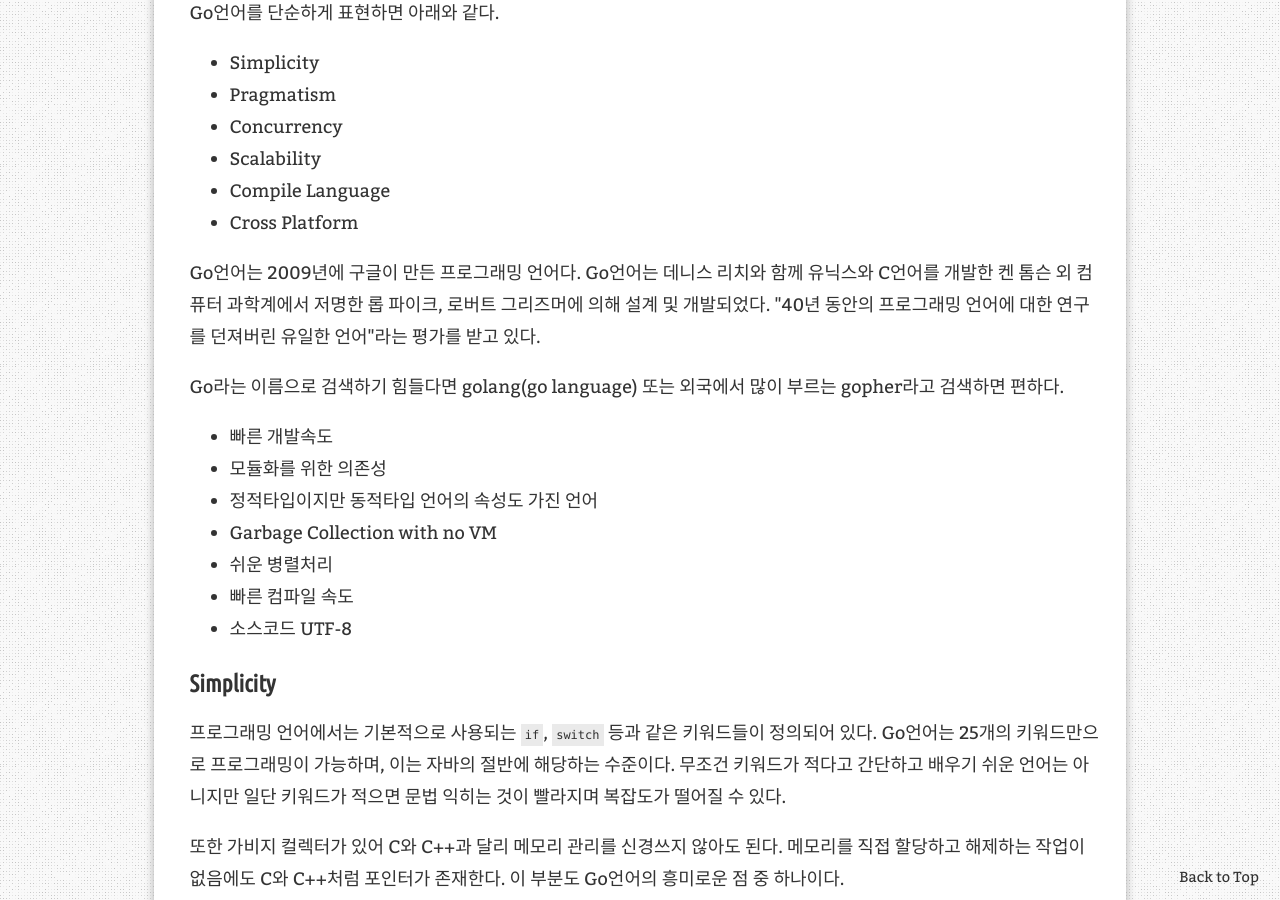
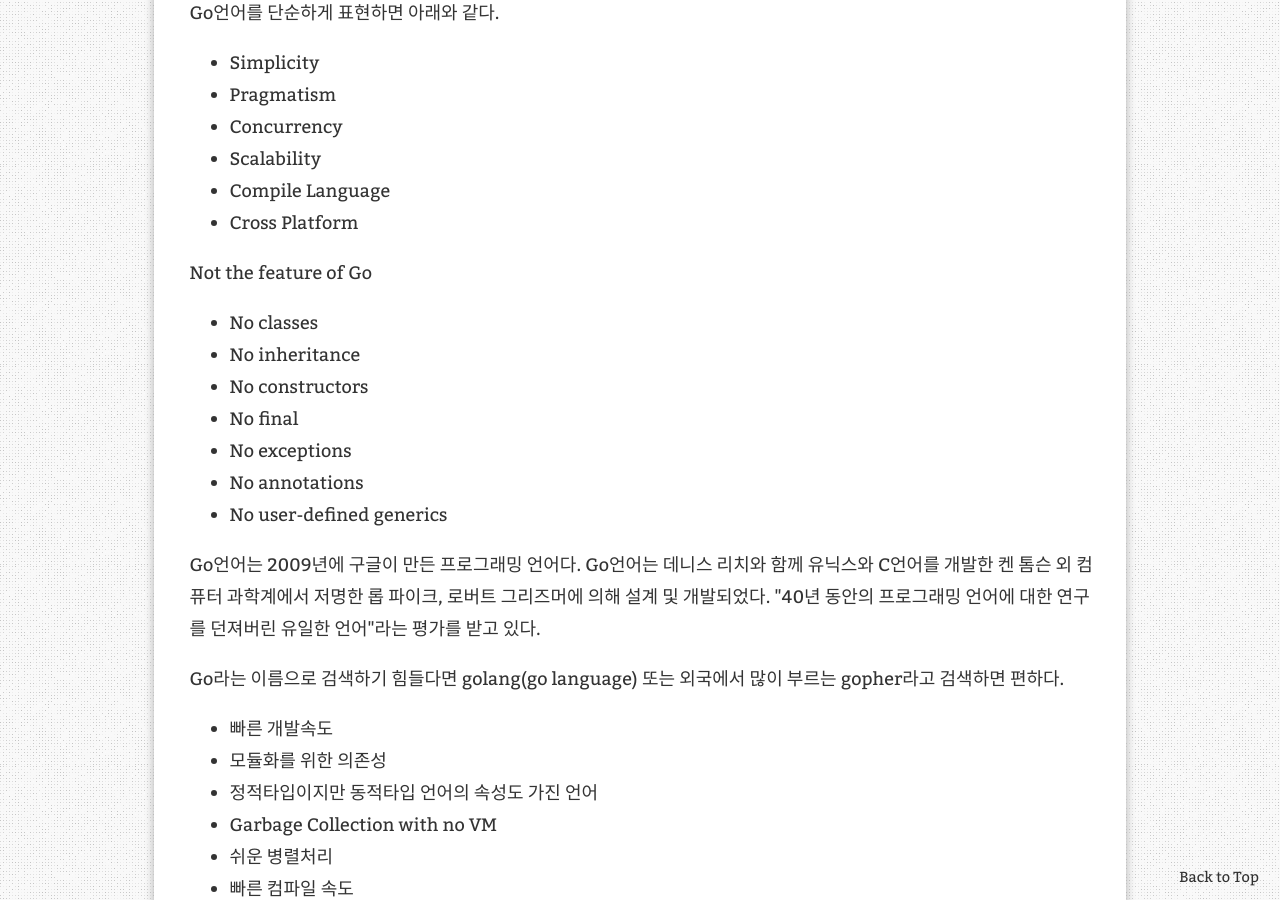
Before and after one commit to sangyun-han/sangyun-han.github.com, a Jekyll site: the page built from _posts/2018-06-30-Golang.md, in a window 1280 px wide and 900 px high, scrolled down 434 px. Built offline with Jekyll 4.4.1, drawn with Linux system fonts in a browser that asks for light colours; nearby versions of some CDN libraries; comment, search, counter and statistics services are not loaded.

Commit message:
update golang post

```diff
--- a/_posts/2018-06-30-Golang.md
+++ b/_posts/2018-06-30-Golang.md
@@ -17,6 +17,15 @@ Go언어를 단순하게 표현하면 아래와 같다.
 - Scalability
 - Compile Language
 - Cross Platform
+
+Not the feature of Go
+- No classes
+- No inheritance
+- No constructors
+- No final
+- No exceptions
+- No annotations
+- No user-defined generics
 
 Go언어는 2009년에 구글이 만든 프로그래밍 언어다. Go언어는 데니스 리치와 함께 유닉스와 C언어를 개발한 켄 톰슨 외 컴퓨터 과학계에서 저명한 롭 파이크, 로버트 그리즈머에 의해 설계 및 개발되었다. "40년 동안의 프로그래밍 언어에 대한 연구를 던져버린 유일한 언어"라는 평가를 받고 있다.
 
```
